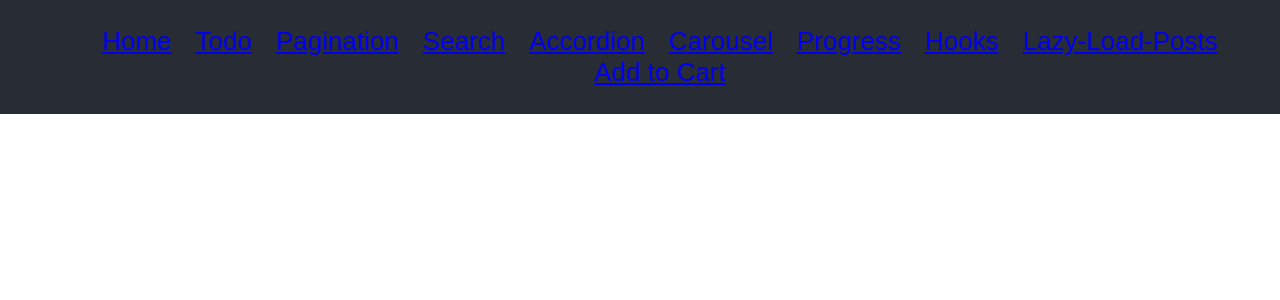
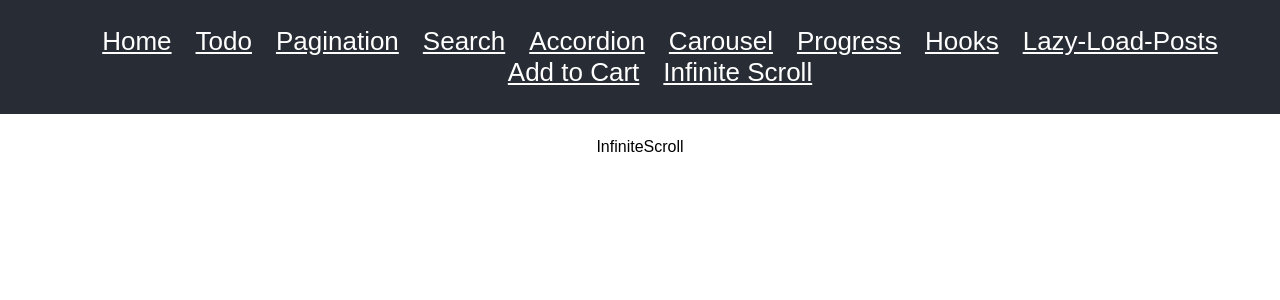
Before and after one commit to snsayed06/todo-list, a React (Create React App) app: page /scroll in a window 1280 px wide. Shown: the top 300 px of the page. Built offline with nearby package versions, Linux system fonts and the light colour scheme.

Commit message:
add base files for infinite scroll

```diff
--- a/src/App.css
+++ b/src/App.css
@@ -45,5 +45,8 @@ nav > ul {
   flex-wrap: wrap;
   > li {
     margin: 0 12px;
+    > a {
+      color: white;
+    }
   }
 }
--- a/src/App.js
+++ b/src/App.js
@@ -11,6 +11,7 @@ import ProgressBarPage from "../src/Pages/ProgressBar";
 import HooksPage from "../src/Pages/Hooks";
 import LazyLoadPostsPage from "../src/Pages/LazyLoadPosts";
 import Cart from "../src/Pages/Cart";
+import Scroll from "../src/Pages/InfiniteScroll";
 
 function App() {
   return (
@@ -48,6 +49,9 @@ function App() {
             <li>
               <Link to='/cart'>Add to Cart</Link>
             </li>
+            <li>
+              <Link to='/scroll'>Infinite Scroll</Link>
+            </li>
           </ul>
         </nav>
       </header>
@@ -62,6 +66,7 @@ function App() {
         <Route path='/hooks' element={<HooksPage />} />
         <Route path='/lazy' element={<LazyLoadPostsPage />} />
         <Route path='/cart' element={<Cart />} />
+        <Route path='/scroll' element={<Scroll />} />
       </Routes>
     </div>
   );
--- /dev/null
+++ b/src/Pages/InfiniteScroll.js
@@ -0,0 +1,12 @@
+import React from "react";
+import InfiniteScroll from "../components/InfiniteScroll/InfiniteScroll";
+
+const Scroll = () => {
+  return (
+    <div>
+      <InfiniteScroll />
+    </div>
+  );
+};
+
+export default Scroll;
--- /dev/null
+++ b/src/components/InfiniteScroll/InfiniteScroll.js
@@ -0,0 +1,7 @@
+import React from "react";
+
+const InfiniteScroll = () => {
+  return <div>InfiniteScroll</div>;
+};
+
+export default InfiniteScroll;
```
